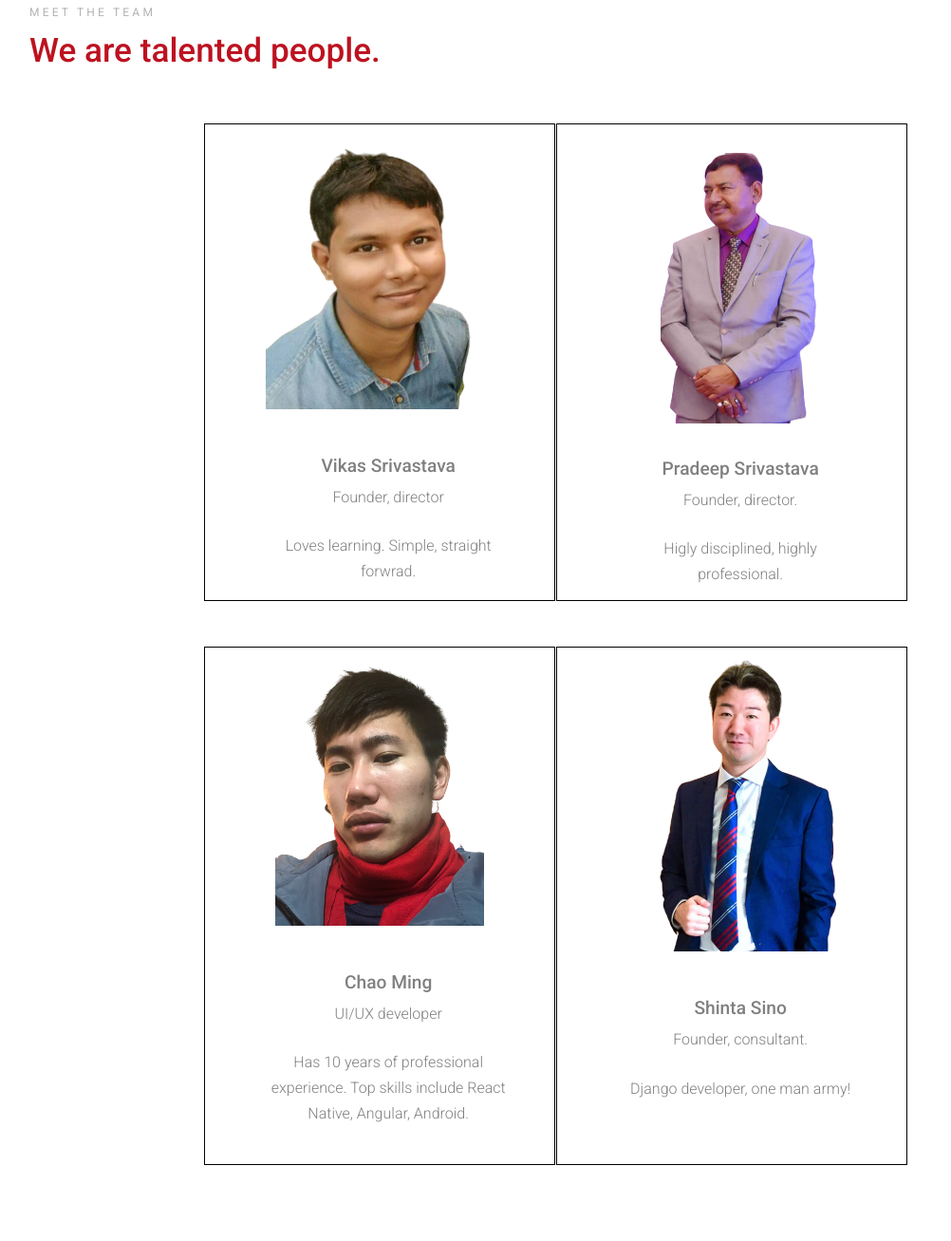
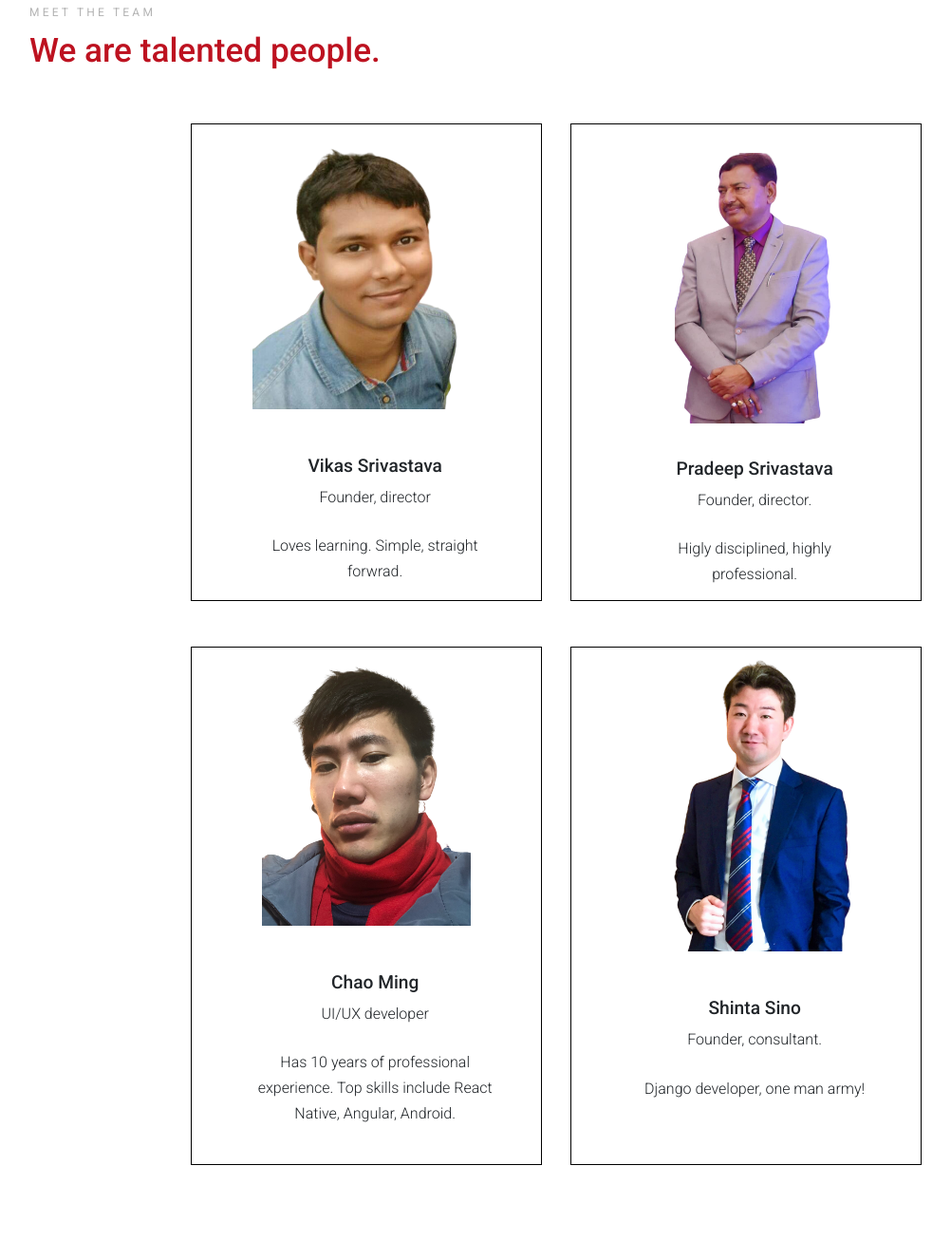
Before and after one commit to vikassrivastava18/TargetMet, a plain HTML site: page index.html in a window 1280 px wide. Shown: the part 2453-3760 px from the top of the page at 95% size, without its empty margins (54-1056 px from the left). Drawn offline with Linux system fonts and the light colour scheme; files whose address does not match are found by name.

Commit message:
minor changes

```diff
--- a/css/style.css
+++ b/css/style.css
@@ -1,7 +1,7 @@
 /* Base */
 body {
   line-height: 1.7;
-  color: gray;
+  /* color: gray; */
   font-weight: 300;
   font-size: 1rem;
   font-family: "Roboto", -apple-system, BlinkMacSystemFont, "Segoe UI", Roboto, "Helvetica Neue", Arial, "Noto Sans", sans-serif, "Apple Color Emoji", "Segoe UI Emoji", "Segoe UI Symbol", "Noto Color Emoji";
@@ -21,6 +21,9 @@ body {
   /* border: 1px solid; */
 }
 
+.left{
+  margin-right: 30px;
+}
 
 a {
   -webkit-transition: .3s all ease;
@@ -39,7 +42,7 @@ a {
 
 .person{
   border: 1px solid #000;
-  margin-right: 1px;
+  /* margin-right: 1px; */
 }
 
 .position-relative {
--- a/index.html
+++ b/index.html
@@ -209,7 +209,7 @@
         </div>
         <div class="row no-gutters justify-content-center">
 
-          <div class="col-lg-4 mb-5 person directors">
+          <div class="col-lg-4 mb-5 person directors left">
             <img src="images/me3.png" alt="Image" class="img-fluid mb-5" width="240">
             <div class="row">
               <div class="col-lg-10 ml-auto">
@@ -244,7 +244,7 @@
 
         <div class="row no-gutters justify-content-center">
 
-          <div class="col-lg-4 mb-5 person">
+          <div class="col-lg-4 mb-5 person left">
             <img src="images/chao_ming.png" alt="Image" class="img-fluid mb-5" width="220">
             <div class="row">
               <div class="col-lg-10 ml-auto">
@@ -335,7 +335,7 @@
           </div>
           <div class="col-lg-5 h-100 jm-sticky-top ml-auto">
             <h3>BDSP</h3>
-            <p class="mb-4">An online directory for searching companies information. It's a CRUD application for staff, build with Django using PSQL database.</p>
+            <p class="mb-4">An online directory for searching companies information. It's also a CRUD application for staff, build with Django using PSQL database.</p>
             <div class="testimonial bg-white h-100">
               <blockquote class="mb-3">
                 <p>&ldquo;Far far away, behind the word mountains, <strong>far from the countries Vokalia and Consonantia, there live the blind texts. Separated they live in Bookmarksgrove</strong> right at the coast of the Semantics, a large language ocean.&rdquo;</p>
```
